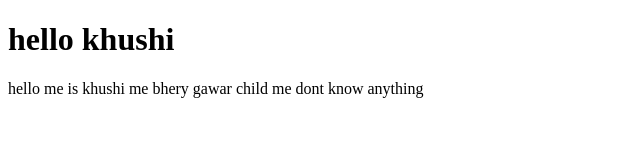
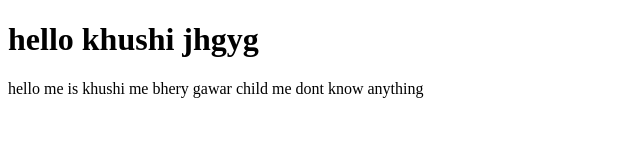
Before and after one commit to ManishaTiwari01/-MY-ASSIGNMENT-, a plain HTML site: page laxmi.html in a window 1280 px wide. Shown: the whole page, without its empty margins (0-640 px from the left). Drawn offline with Linux system fonts and the light colour scheme.

Commit message:
third commit: update project files

```diff
--- a/laxmi.html
+++ b/laxmi.html
@@ -7,7 +7,9 @@
 </head>
 <link rel="stylesheet" href="laxmi2.css"
 <body>
-    <h1>hello khushi</h1>
+    <h1>hello khushi
+        jhgyg
+    </h1>
     <p>hello me is khushi me bhery gawar child me dont know anything</p>
 </body>
 </html>
```
